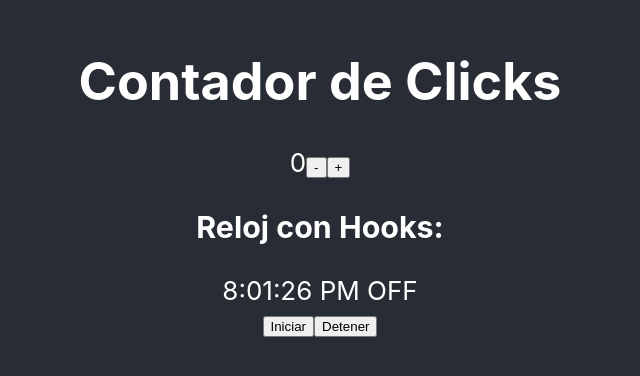
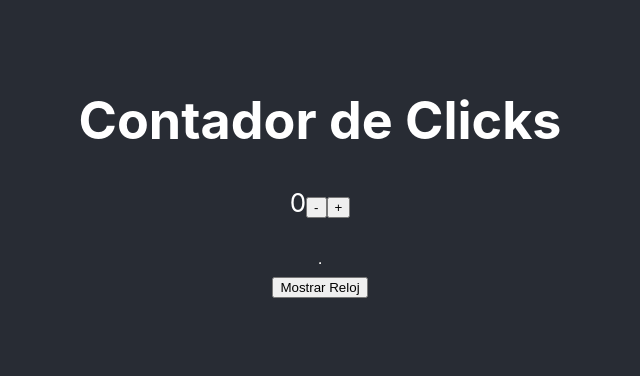
Before and after one commit to gerleven/React, a React (Create React App) app in the folder hola-mundo/: page / in a window 1280 px wide. Shown: the part 224-600 px from the top of the page, without its empty margins (320-960 px from the left). Built offline with nearby package versions, Linux system fonts and the light colour scheme.

Commit message:
agregamos una variable de estado al App.js con un boton de ocultar/mostrar reloj

```diff
--- a/hola-mundo/src/App.js
+++ b/hola-mundo/src/App.js
@@ -11,8 +11,10 @@ import Reloj from "./Components/Reloj";
 import PokeApi from "./Components/Api";
 import ContadorHooks from "./Components/ContadorHooks";
 import RelojHooks from "./Components/RelojHooks";
+import { useState } from "react";
 
 function App() {
+  const [relojVisible, setRelojVisible] = useState(false);
   return (
     <div className="App">
       <header className="App-header">
@@ -25,7 +27,6 @@ function App() {
         {/* <section>
           <img src={logo} className="App-logo" alt="logo" />
         </section> */}
-
         {/* <section>
           <Componente mensaje="Este Mensaje viene desde el padre"></Componente>
         </section>
@@ -54,7 +55,12 @@ function App() {
         {/* <Reloj /> */}
         {/* <PokeApi /> */}
         <ContadorHooks></ContadorHooks>
-        <RelojHooks/>
+        <br></br>
+        <hr></hr>
+        {relojVisible ? <RelojHooks /> : null}
+        <button onClick={()=>{setRelojVisible(!relojVisible)}}>
+          {relojVisible?"Ocultar Reloj":"Mostrar Reloj"}
+        </button>
       </header>
     </div>
   );
--- a/hola-mundo/src/Components/RelojHooks.jsx
+++ b/hola-mundo/src/Components/RelojHooks.jsx
@@ -2,25 +2,43 @@ import React, { useState, useEffect } from "react";
 
 const RelojHooks = (props) => {
   const [date, setDate] = useState(new Date().toLocaleTimeString()); //usf (snippet)
-  const [running, setRunning] = useState(false);
+  const [active, setActive] = useState(false);
 
-  const start = () => {
-    setRunning(true);
+  const tictac = (active) => {
+    setActive(active);
   };
 
-  const stop = () => {
-    setRunning(false);
+  const refreshHora = () => {
+    setDate(new Date().toLocaleTimeString());
   };
+
+  //useEffect se va a ejecutar en los mismo momentos que se hubies ejecutado el componentDidMount, componentDidUpdate y componentWillUnmount
+  useEffect(() => {
+    console.log("Efecto disparado");
+    let timer = null;
+    if (active) {
+      console.log("Activo");
+      timer = setInterval(refreshHora, 1000);
+    } else {
+      console.log("No Activo");
+      //No se puede poner el clearInterval aca y hay que ponerlo en el return, pero no le entendi por qué
+    }
+    return () => {
+      console.log("limpiado");
+      return clearInterval(timer);
+    };
+  }, [date, active]);
 
   return (
     <div>
       <h3>Reloj con Hooks:</h3>
       <div>
         <span>{date}</span>{" "}
-        {running === true ? <span>ON</span> : <span>OFF</span>}
+        {active === true ? <span>ON</span> : <span>OFF</span>}
       </div>
-      <button onClick={start}>Iniciar</button>
-      <button onClick={stop}>Detener</button>
+      <button onClick={() => tictac(true)}>Iniciar</button>
+      {/*OJO: No es lo mismo hacer onClick={tictac(true)}, eso provoca un loop infinito*/}
+      <button onClick={() => tictac(false)}>Detener</button>
     </div>
   );
 };
```
